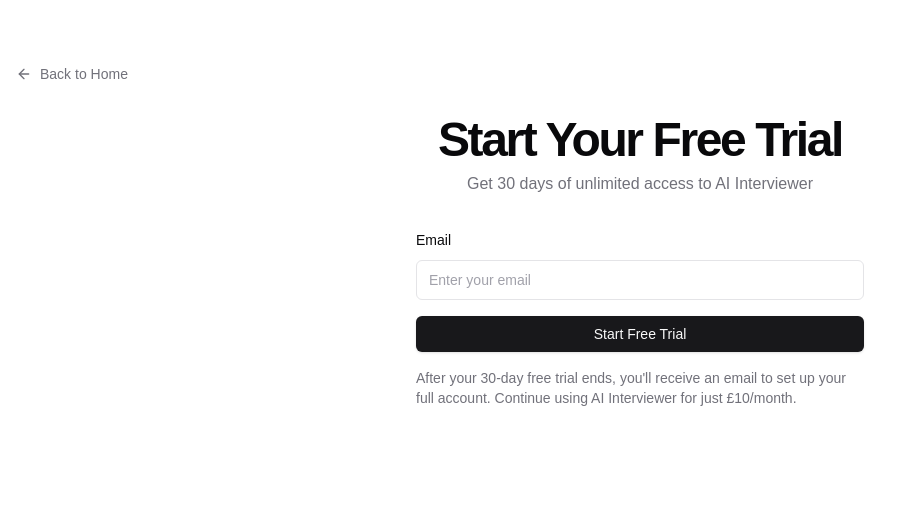
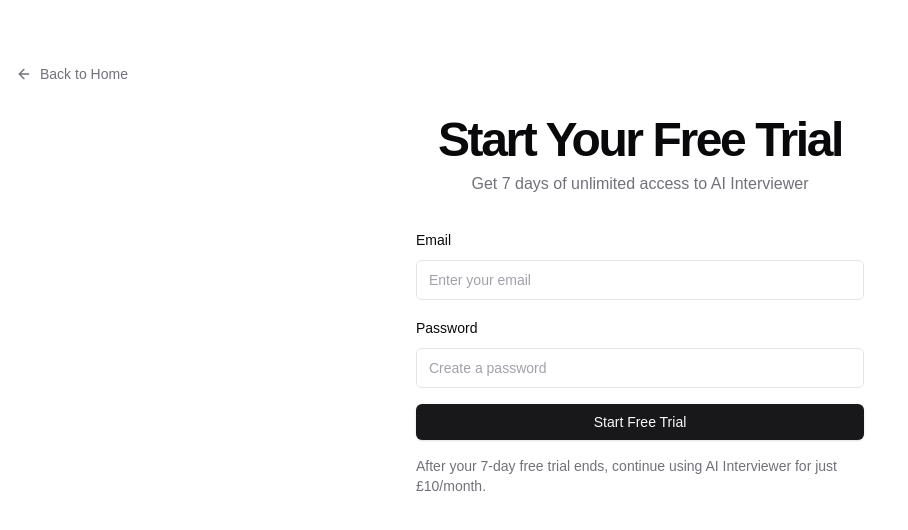
Before and after one commit to gabrielchuv/ai-interviewer, a Next.js app: page /signup in a window 1280 px wide. Shown: the top 530 px of the page, without its empty margins (0-908 px from the left). Built offline with nearby package versions, Linux system fonts and the light colour scheme.

Commit message:
Add firebase authentication to signup and signin pages

```diff
--- a/app/signin/page.tsx
+++ b/app/signin/page.tsx
@@ -5,8 +5,8 @@
 import { ArrowLeft } from "lucide-react"
 import { useRouter } from "next/navigation"
 import { FormEvent, useState } from "react"
-import { collection, query, where, getDocs } from 'firebase/firestore'
-import { db } from '../../firebaseConfig'
+import { signInWithEmailAndPassword } from 'firebase/auth'
+import { auth } from '../../firebaseConfig'
 
 export default function SignInPage() {
   const router = useRouter()
@@ -18,25 +18,18 @@
 
     const formData = new FormData(e.currentTarget)
     const email = formData.get('email') as string
+    const password = formData.get('password') as string
 
     try {
-      // Query the userEmails collection for the submitted email
-      const q = query(
-        collection(db, 'userEmails'),
-        where('email', '==', email.toLowerCase())
-      )
-
-      const querySnapshot = await getDocs(q)
-      const isExistingUser = !querySnapshot.empty
-
-      if (isExistingUser) {
-        router.push('/instructions')
+      await signInWithEmailAndPassword(auth, email, password)
+      router.push('/instructions')
+    } catch (err: any) {
+      console.error('Error signing in:', err)
+      if (err.code === 'auth/user-not-found' || err.code === 'auth/wrong-password' || err.code === 'auth/invalid-credential') {
+        setError("Invalid email or password. Please try again.")
       } else {
-        setError("We couldn't find your account. Please start a free trial to continue.")
+        setError('An error occurred. Please try again.')
       }
-    } catch (err) {
-      console.error('Error checking email:', err)
-      setError('An error occurred. Please try again.')
     }
   }
 
@@ -79,6 +72,22 @@
                   required
                 />
               </div>
+              <div className="space-y-2">
+                <label
+                  htmlFor="password"
+                  className="text-sm font-medium leading-none peer-disabled:cursor-not-allowed peer-disabled:opacity-70"
+                >
+                  Password
+                </label>
+                <input
+                  id="password"
+                  name="password"
+                  type="password"
+                  placeholder="Enter your password"
+                  className="flex h-10 w-full rounded-md border border-zinc-200 bg-white px-3 py-2 text-sm placeholder:text-zinc-400 focus:outline-none focus:ring-2 focus:ring-primary focus:border-transparent disabled:cursor-not-allowed disabled:opacity-50 dark:border-zinc-700 dark:bg-zinc-900 dark:text-zinc-50 dark:placeholder:text-zinc-400 dark:focus:ring-primary"
+                  required
+                />
+              </div>
               <Button type="submit" className="w-full">
                 Sign In
               </Button>
--- a/app/signup/page.tsx
+++ b/app/signup/page.tsx
@@ -6,7 +6,8 @@
 import { useRouter } from "next/navigation"
 import { FormEvent, useState } from "react"
 import { collection, query, where, getDocs, addDoc } from 'firebase/firestore'
-import { db } from '../../firebaseConfig'
+import { createUserWithEmailAndPassword } from 'firebase/auth'
+import { db, auth } from '../../firebaseConfig'
 
 export default function SignUpPage() {
   const router = useRouter()
@@ -18,32 +19,28 @@
 
     const formData = new FormData(e.currentTarget)
     const email = formData.get('email') as string
+    const password = formData.get('password') as string
 
     try {
-      // Check if email already exists
-      const q = query(
-        collection(db, 'userEmails'),
-        where('email', '==', email.toLowerCase())
-      )
+      // Create user with Firebase Auth
+      const userCredential = await createUserWithEmailAndPassword(auth, email, password)
 
-      const querySnapshot = await getDocs(q)
-
-      if (!querySnapshot.empty) {
-        setError("This email already has an account. Please sign in instead.")
-        return
-      }
-
-      // Add new email to database
+      // Add user email to database
       await addDoc(collection(db, 'userEmails'), {
         email: email.toLowerCase(),
         createdAt: new Date().toISOString(),
-        trialStartDate: new Date().toISOString()
+        trialStartDate: new Date().toISOString(),
+        uid: userCredential.user.uid
       })
 
       router.push('/instructions')
-    } catch (err) {
+    } catch (err: any) {
       console.error('Error processing signup:', err)
-      setError('An error occurred. Please try again.')
+      if (err.code === 'auth/email-already-in-use') {
+        setError("This email already has an account. Please sign in instead.")
+      } else {
+        setError('An error occurred. Please try again.')
+      }
     }
   }
 
@@ -64,7 +61,7 @@
               Start Your Free Trial
             </h1>
             <p className="text-zinc-500 dark:text-zinc-400">
-              Get 30 days of unlimited access to AI Interviewer
+              Get 7 days of unlimited access to AI Interviewer
             </p>
           </div>
 
@@ -84,6 +81,23 @@
                   placeholder="Enter your email"
                   className="flex h-10 w-full rounded-md border border-zinc-200 bg-white px-3 py-2 text-sm placeholder:text-zinc-400 focus:outline-none focus:ring-2 focus:ring-primary focus:border-transparent disabled:cursor-not-allowed disabled:opacity-50 dark:border-zinc-700 dark:bg-zinc-900 dark:text-zinc-50 dark:placeholder:text-zinc-400 dark:focus:ring-primary"
                   required
+                />
+              </div>
+              <div className="space-y-2">
+                <label
+                  htmlFor="password"
+                  className="text-sm font-medium leading-none peer-disabled:cursor-not-allowed peer-disabled:opacity-70"
+                >
+                  Password
+                </label>
+                <input
+                  id="password"
+                  name="password"
+                  type="password"
+                  placeholder="Create a password"
+                  className="flex h-10 w-full rounded-md border border-zinc-200 bg-white px-3 py-2 text-sm placeholder:text-zinc-400 focus:outline-none focus:ring-2 focus:ring-primary focus:border-transparent disabled:cursor-not-allowed disabled:opacity-50 dark:border-zinc-700 dark:bg-zinc-900 dark:text-zinc-50 dark:placeholder:text-zinc-400 dark:focus:ring-primary"
+                  required
+                  minLength={6}
                 />
               </div>
               <Button type="submit" className="w-full">
@@ -116,8 +130,7 @@
                 </Link>
               </p> */}
               <p>
-                After your 30-day free trial ends, you&apos;ll receive an email to set up your full account.
-                Continue using AI Interviewer for just £10/month.
+                After your 7-day free trial ends, continue using AI Interviewer for just £10/month.
               </p>
             </div>
           </div>
--- a/firebaseConfig.js
+++ b/firebaseConfig.js
@@ -1,5 +1,6 @@
 import { initializeApp } from "firebase/app";
 import { getFirestore } from "firebase/firestore";
+import { getAuth } from "firebase/auth";
 
 const firebaseConfig = {
     apiKey: "AIzaSyBLVSGF4GPkTAkDbj808uUeCdt3S6lLgDM",
@@ -13,3 +14,4 @@
 const app = initializeApp(firebaseConfig);
 
 export const db = getFirestore(app);
+export const auth = getAuth(app);
```
